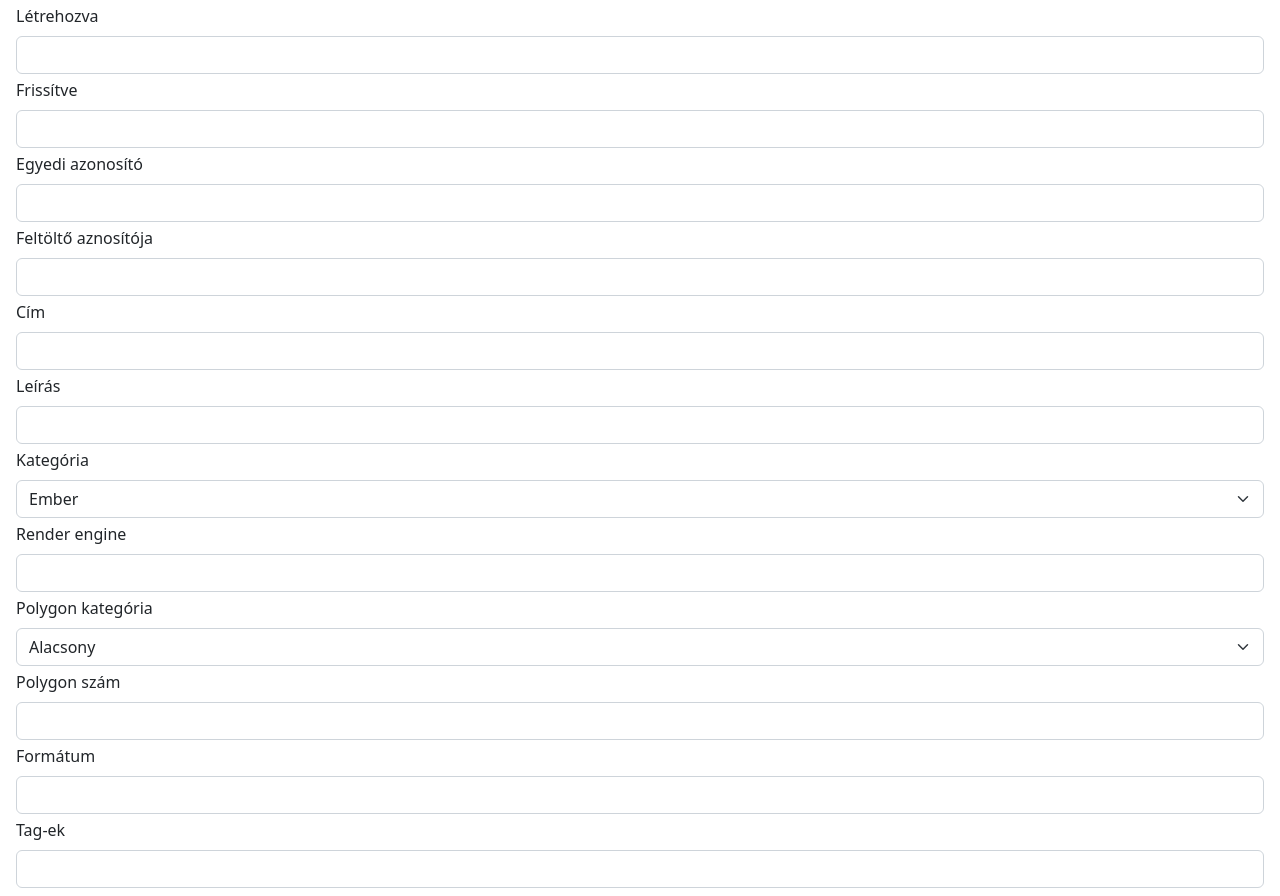
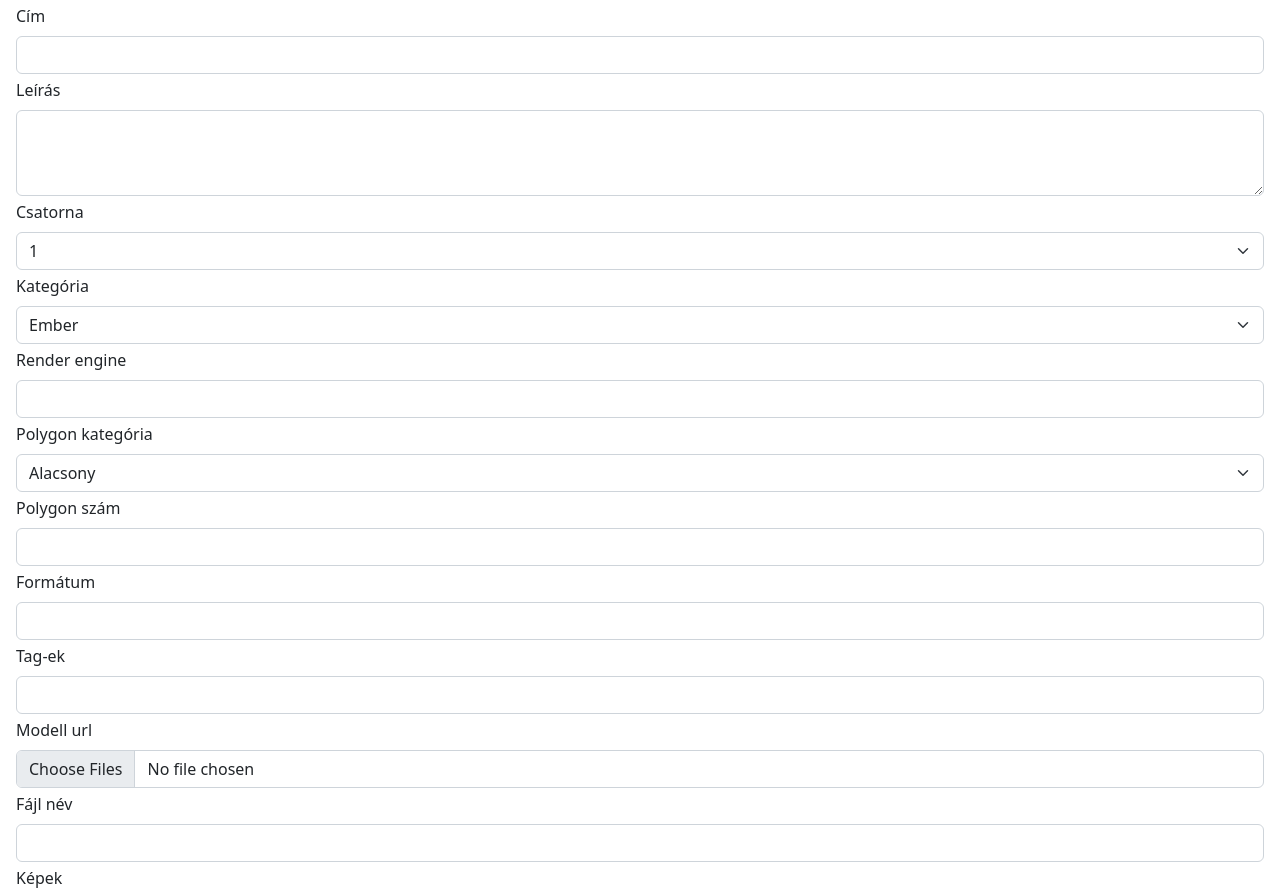
Before and after one commit to draronbalogh/3d, a React (Create React App) app: page /add in a window 1280 px wide. Shown: the top 896 px of the page. Built offline with nearby package versions, Linux system fonts and the light colour scheme.

Commit message:
form update

```diff
--- a/src/_config/config-controller-data-types.ts
+++ b/src/_config/config-controller-data-types.ts
@@ -29,6 +29,8 @@ export const modelConfigSequalizeDataTypes = {
   modelUv: { type: DataTypes.STRING },
   modelLegality: { type: DataTypes.STRING },
   modelScript: { type: DataTypes.STRING },
-  modelDownloadedBy: { type: DataTypes.STRING },
-  modelDownloadCount: { type: DataTypes.STRING }
+  modelViewerUid: { type: DataTypes.STRING },
+  modelViewCount: { type: DataTypes.INTEGER },
+  modelDownloaderUid: { type: DataTypes.STRING },
+  modelDownloadCount: { type: DataTypes.INTEGER }
 };
--- a/src/_config/config-model.ts
+++ b/src/_config/config-model.ts
@@ -1,32 +1,34 @@
 export const modelConfig = [
-  { name: 'id', label: 'Id', control: 'number', inputType: 'input', isVisible: false, isRequired: false },
-  { name: 'createdAt', label: 'Létrehozva', control: 'input', inputType: 'text', isVisible: true, isRequired: false },
-  { name: 'updatedAt', label: 'Frissítve', control: 'input', inputType: 'text', isVisible: true, isRequired: false },
-  { name: 'modelUuid', label: 'Egyedi azonosító', control: 'input', inputType: 'text', isVisible: true, isRequired: false },
-  { name: 'modelUploaderUid', label: 'Feltöltő aznosítója', control: 'input', inputType: 'text', isVisible: true, isRequired: false },
-  { name: 'modelTitle', label: 'Cím', control: 'input', inputType: 'text', isVisible: true, isRequired: true },
-  { name: 'modelDescription', label: 'Leírás', control: 'textarea', inputType: 'text', isVisible: true, isRequired: false },
-  { name: 'modelChannel', label: 'Csatorna', control: 'select', categories: ['1', '2', '3'], inputType: 'select', isVisible: false, isRequired: false },
-  { name: 'modelCategory', label: 'Kategória', control: 'select', categories: ['Ember', 'Állat', 'Gép', 'Egyéb'], inputType: 'select', isVisible: true, isRequired: false },
-  { name: 'modelRenderEngine', label: 'Render engine', control: 'input', inputType: 'text', isVisible: true, isRequired: false },
-  { name: 'modelPolyCategory', label: 'Polygon kategória', categories: ['Alacsony', 'Közepes', 'Magas'], control: 'select', inputType: 'select', isVisible: true, isRequired: false },
-  { name: 'modelPolyCount', label: 'Polygon szám', control: 'input', inputType: 'text', isVisible: true, isRequired: false },
-  { name: 'modelFormat', label: 'Formátum', control: 'input', categories: ['obj', 'fbx'], inputType: 'text', isVisible: true, isRequired: false },
-  { name: 'modelTags', label: 'Tag-ek', control: 'input', inputType: 'text', isVisible: true, isRequired: false },
-  { name: 'modelUrl', label: 'Modell url', control: 'file', inputType: 'text', isVisible: true, isRequired: false },
-  { name: 'modelFileName', label: 'Fájl név', control: 'input', inputType: 'text', isVisible: false, isRequired: false },
-  { name: 'modelImgs', label: 'Képek', control: 'file', inputType: 'text', isVisible: true, isRequired: false },
-  { name: 'modelSourceUrl', label: 'Modell forrása', control: 'textarea', inputType: 'text', isVisible: true, isRequired: false },
-  { name: 'modelIframeUrl', label: 'Iframe url', control: 'input', inputType: 'text', isVisible: true, isRequired: false },
-  { name: 'modelExtraLinks', label: 'Extra linkek', control: 'textarea', inputType: 'text', isVisible: true, isRequired: false },
-  { name: 'modelMaterialUrl', label: 'Material urls', control: 'file', inputType: 'text', isVisible: true, isRequired: false },
-  { name: 'modelState', label: 'Állapot', categories: ['Elérhető', 'Nem elérhető'], control: 'select', inputType: 'select', isVisible: false, isRequired: false },
-  { name: 'modelVisibility', label: 'Láthatóság', control: 'switch', inputType: 'FormCheckType ', isVisible: true, isRequired: false },
-  { name: 'modelRigged', label: 'Riggelve', control: 'switch', inputType: 'FormCheckType ', isVisible: true, isRequired: false },
-  { name: 'modelAnimated', label: 'Animálva', control: 'switch', inputType: 'FormCheckType ', isVisible: true, isRequired: false },
-  { name: 'modelUv', label: 'UV', control: 'input', inputType: 'text', isVisible: true, isRequired: false },
-  { name: 'modelLegality', label: 'Jogállás', categories: ['Jogtiszta modell', 'Ingyenes modell', 'Nem ismert forrás'], control: 'select', inputType: 'select', isVisible: true, isRequired: false },
-  { name: 'modelScript', label: 'Script', control: 'textarea', inputType: 'text', isVisible: true, isRequired: false },
-  { name: 'modelDownloadedBy', label: 'Model downloaded by', control: 'input', inputType: 'text', isVisible: true, isRequired: false },
-  { name: 'modelDownloadCount', label: 'Model downloaded count', control: 'input', inputType: 'text', isVisible: false, isRequired: false }
+  { name: 'id', label: 'Id', control: 'number', inputType: 'input', enableForAddEdit: false, isRequired: false, visibility: true },
+  { name: 'createdAt', label: 'Létrehozva', control: 'input', inputType: 'text', enableForAddEdit: false, isRequired: false, visibility: true },
+  { name: 'updatedAt', label: 'Frissítve', control: 'input', inputType: 'text', enableForAddEdit: false, isRequired: false, visibility: true },
+  { name: 'modelUuid', label: 'Egyedi azonosító', control: 'input', inputType: 'text', enableForAddEdit: false, isRequired: false, visibility: true },
+  { name: 'modelUploaderUid', label: 'Feltöltő aznosítója', control: 'input', inputType: 'text', enableForAddEdit: false, isRequired: false, visibility: true },
+  { name: 'modelTitle', label: 'Cím', control: 'input', inputType: 'text', enableForAddEdit: true, isRequired: true, visibility: true },
+  { name: 'modelDescription', label: 'Leírás', control: 'textarea', inputType: 'text', value: '', enableForAddEdit: true, isRequired: false, visibility: true },
+  { name: 'modelChannel', label: 'Csatorna', control: 'select', categories: ['1', '2', '3'], inputType: 'select', enableForAddEdit: true, isRequired: false, visibility: true },
+  { name: 'modelCategory', label: 'Kategória', control: 'select', categories: ['Ember', 'Állat', 'Gép', 'Egyéb'], inputType: 'select', enableForAddEdit: true, isRequired: false, visibility: true },
+  { name: 'modelRenderEngine', label: 'Render engine', control: 'input', inputType: 'text', enableForAddEdit: true, isRequired: false, visibility: true },
+  { name: 'modelPolyCategory', label: 'Polygon kategória', categories: ['Alacsony', 'Közepes', 'Magas'], control: 'select', inputType: 'select', enableForAddEdit: true, isRequired: false, visibility: true },
+  { name: 'modelPolyCount', label: 'Polygon szám', control: 'input', inputType: 'text', enableForAddEdit: true, isRequired: false, visibility: true },
+  { name: 'modelFormat', label: 'Formátum', control: 'input', categories: ['obj', 'fbx'], inputType: 'text', enableForAddEdit: true, isRequired: false, visibility: true },
+  { name: 'modelTags', label: 'Tag-ek', control: 'input', inputType: 'text', enableForAddEdit: true, isRequired: false, visibility: true },
+  { name: 'modelUrl', label: 'Modell url', control: 'file', inputType: 'text', enableForAddEdit: true, isRequired: false, visibility: true },
+  { name: 'modelFileName', label: 'Fájl név', control: 'input', inputType: 'text', enableForAddEdit: true, isRequired: false, visibility: true },
+  { name: 'modelImgs', label: 'Képek', control: 'file', inputType: 'text', enableForAddEdit: true, isRequired: false, visibility: true },
+  { name: 'modelSourceUrl', label: 'Modell forrása', control: 'textarea', inputType: 'text', value: '', enableForAddEdit: true, isRequired: false, visibility: true },
+  { name: 'modelIframeUrl', label: 'Iframe url', control: 'input', inputType: 'text', enableForAddEdit: true, isRequired: false, visibility: true },
+  { name: 'modelExtraLinks', label: 'Extra linkek', control: 'textarea', inputType: 'text', value: '', enableForAddEdit: true, isRequired: false, visibility: true },
+  { name: 'modelMaterialUrl', label: 'Material urls', control: 'file', inputType: 'text', enableForAddEdit: true, isRequired: false, visibility: true },
+  { name: 'modelState', label: 'Állapot', categories: ['Elérhető', 'Nem elérhető'], control: 'select', inputType: 'select', enableForAddEdit: true, isRequired: false, visibility: true },
+  { name: 'modelVisibility', label: 'Láthatóság', control: 'switch', inputType: 'FormCheckType ', enableForAddEdit: true, isRequired: false, visibility: true },
+  { name: 'modelRigged', label: 'Riggelve', control: 'switch', inputType: 'FormCheckType ', enableForAddEdit: true, isRequired: false, visibility: true },
+  { name: 'modelAnimated', label: 'Animálva', control: 'switch', inputType: 'FormCheckType ', enableForAddEdit: true, isRequired: false, visibility: true },
+  { name: 'modelUv', label: 'UV', control: 'input', inputType: 'text', enableForAddEdit: true, isRequired: false, visibility: true },
+  { name: 'modelLegality', label: 'Jogállás', categories: ['Jogtiszta modell', 'Ingyenes modell', 'Nem ismert forrás'], control: 'select', inputType: 'select', enableForAddEdit: true, isRequired: false, visibility: true },
+  { name: 'modelScript', label: 'Script', control: 'textarea', inputType: 'text', value: '', enableForAddEdit: true, isRequired: false, visibility: true },
+  { name: 'modelViewerUid', label: 'Viewed by', control: 'input', inputType: 'text', enableForAddEdit: false, isRequired: false, visibility: true },
+  { name: 'modelViewCount', label: 'Viewed count', control: 'input', inputType: 'text', enableForAddEdit: false, isRequired: false, visibility: true },
+  { name: 'modelDownloaderUid', label: 'Downloaded by', control: 'input', inputType: 'text', enableForAddEdit: false, isRequired: false, visibility: true },
+  { name: 'modelDownloadCount', label: 'Download count', control: 'input', inputType: 'text', enableForAddEdit: false, isRequired: false }
 ];
--- a/src/front-end/components/component-db/db-add-3d-model/db-add-3d-model.tsx
+++ b/src/front-end/components/component-db/db-add-3d-model/db-add-3d-model.tsx
@@ -26,7 +26,9 @@ export class DbAdd3dModel extends React.Component<any, any> {
   componentDidMount(): void {
     let { data } = this.state;
     modelConfig?.forEach((elm: any, i: number) => {
-      elm.name !== 'id' && elm.control !== 'switch' ? (data[modelConfig[i].name] = '') : null;
+      let d = data[modelConfig[i].name];
+      elm.name !== 'id' && elm.control !== 'switch' ? (d = '') : null;
+      if (elm.name === 'modelViewCount' || elm.name === 'modelViewCount') d = 1;
       this.setState({
         data: data
       });
@@ -37,11 +39,20 @@ export class DbAdd3dModel extends React.Component<any, any> {
   save3dModel = async (e: any) => {
     e.preventDefault();
     const { data } = this.state;
+
     try {
       const response = await axios.post(_CONFIG.url.getModel, data);
       this.setState({ isSaved: true });
-      // console.log('response :>> ', response.data);
+      console.log('response :>> ', response.data);
     } catch (e: any) {
+      let errorStatus = '';
+      if (!e.response) {
+        // network error
+        errorStatus = 'Error: Network Error';
+      } else {
+        errorStatus = e.response.data.message;
+      }
+      console.log('Axios Reports Error: ', errorStatus);
       console.log('Axios Error: ', e);
     }
   };
@@ -78,9 +89,12 @@ export class DbAdd3dModel extends React.Component<any, any> {
   };
 
   formBuilder = (i: number, elm: any) => {
+    // console.log('elm :>> ', elm);
     let { data } = this.state,
       ctr = modelConfig[i].control,
       category = modelConfig[i].categories;
+    // console.log('elm :>> ', elm.name);
+    // console.log('ctr', ctr);
     switch (ctr) {
       case 'switch':
         return <Form.Check type={'switch'} id={`ctr${i}`} label={elm.label} defaultChecked={elm.name === 'modelVisibility' ? true : false} onChange={(e) => this.switcher(elm.name, e.target.checked)} />;
@@ -100,19 +114,23 @@ export class DbAdd3dModel extends React.Component<any, any> {
         // webkitdirectory={'false'}
         //@ts-ignore
         return <Form.Control multiple type={ctr} name='imageName' onChange={(e) => this.inputDataUpdater(elm.name, e.target.files)}></Form.Control>;
+      case 'textarea':
+        return <Form.Control as={ctr} rows={3} value={data?.hasOwnProperty(elm.name) ? data[elm.name] : ''} onChange={(e) => this.inputDataUpdater(elm.name, e.target.value)}></Form.Control>;
       default:
-        return <Form.Control type={ctr} value={data?.hasOwnProperty(elm.name) ? data[elm.name] : ''} onChange={(e) => this.inputDataUpdater(elm.name, e.target.value)}></Form.Control>;
+        return <Form.Control type={ctr} value={data?.hasOwnProperty(elm.name) ? data[elm.name] : ''} onChange={(e) => this.inputDataUpdater(elm.name, e.target.value)} required={elm.isRequired}></Form.Control>;
     }
   };
   render() {
     const { isSaved } = this.state;
+
     return (
       <Form onSubmit={this.save3dModel}>
         {modelConfig
           ? modelConfig.map((elm: any, i: number) => {
               let ctr = modelConfig[i].control,
-                isVisible = modelConfig[i].isVisible;
-              return isVisible ? (
+                enableForAddEdit = modelConfig[i].enableForAddEdit;
+
+              return enableForAddEdit ? (
                 <Form.Group className={ctr !== 'hidden' ? 'm-1' : 'd-nonennnn'} key={i}>
                   {ctr !== 'switch' ? <Form.Label>{elm.label}</Form.Label> : null}
                   {this.formBuilder(i, elm)}
--- a/src/front-end/components/component-db/db-edit-3d-model/db-edit-3d-model.tsx
+++ b/src/front-end/components/component-db/db-edit-3d-model/db-edit-3d-model.tsx
@@ -4,7 +4,6 @@ import axios, { AxiosResponse } from 'axios';
 import { Navigate } from 'react-router-dom';
 import { Link } from 'react-router-dom';
 import { isVariableDeclaration, NumericLiteral } from 'typescript';
-import { NULL } from 'node-sass';
 import Button from 'react-bootstrap/Button';
 import Form from 'react-bootstrap/Form';
 import { _CONFIG } from '../../../../_config/_config';
@@ -28,6 +27,7 @@ export class DbEdit3dModel extends React.Component<any, any> {
       isSaved: false,
       data: this.props.data
     };
+    // console.log(' this.props.data', this.props.data);
   }
 
   componentDidMount(): void {
@@ -35,12 +35,18 @@ export class DbEdit3dModel extends React.Component<any, any> {
     if (data.length >= 1) this.findDataById();
     if (!data.length) this.fetchModelDataById();
   }
+  componentDidUpdate(prevProps: any, prevState: any) {
+    if (JSON.stringify(this.props.data) !== JSON.stringify(prevProps.data)) {
+      this.setState({ data: this.props.data });
+    }
+  }
   findDataById = () => {
     const { data, id } = this.state;
     let obj = data.find((o: { id: any }) => o.id === id);
     this.setState({ data: obj });
   };
   fetchModelDataById = async () => {
+    console.log('fetichng');
     try {
       const { id } = this.state;
       const response = await axios.get(_CONFIG.url.getModel + id);
@@ -86,13 +92,7 @@ export class DbEdit3dModel extends React.Component<any, any> {
       if (value.name === elm) return value.label;
     });
   };
-  getFiles = (element: any) => {
-    let elm = '';
-    setTimeout(() => {
-      elm = element ? element : '';
-    }, 500);
-    return elm;
-  };
+
   switcher = (elm: any, trgVal: any) => {
     this.setState({
       data: {
@@ -102,46 +102,58 @@ export class DbEdit3dModel extends React.Component<any, any> {
     });
     return trgVal;
   };
-
+  newFunction = (category: any) => {
+    //console.log('category', category);
+    return Array.isArray(category)
+      ? category.map((element: any, x: number) => (
+          <option key={x} value={element}>
+            {element}
+          </option>
+        ))
+      : null;
+  };
   formBuilder = (i: number, elm: string) => {
     let { data } = this.state,
       element = data[elm],
       ctr = modelConfig[i].control,
       category = modelConfig[i].categories,
+      isRequired = modelConfig[i].isRequired,
       label = modelConfig[i].label;
+
     switch (ctr) {
       case 'switch':
         return <Form.Check type={'switch'} id={`ctr${i}`} label={label} defaultChecked={element} onChange={(e) => this.switcher(elm, e.target.checked)} />;
       case 'select':
         return (
-          <Form.Select onChange={(e) => this.inputDataUpdater(elm, e.target.value)} defaultValue={element ? element : ''}>
-            {Array.isArray(category)
-              ? category.map((element: any, x: number) => (
-                  <option key={x} value={element}>
-                    {element}
-                  </option>
-                ))
-              : null}
+          <Form.Select onChange={(e) => this.inputDataUpdater(elm, e.target.value)} value={element ? element : ''}>
+            <>
+              {
+                // TODO:: itt kéne valami setTimeout
+              }
+              {this.newFunction(category)}
+            </>
           </Form.Select>
         );
       case 'file':
         //@ts-ignore
         return <Form.Control multiple type={ctr} name='imageName' onChange={(e) => this.inputDataUpdater(elm, e.target.files)}></Form.Control>;
+      case 'textarea':
+        return <Form.Control as={ctr} rows={3} value={element ? element : ''} onChange={(e) => this.inputDataUpdater(elm, e.target.value)}></Form.Control>;
       default:
-        return <Form.Control type={ctr} value={element ? element : ''} onChange={(e) => this.inputDataUpdater(elm, e.target.value)}></Form.Control>;
+        return <Form.Control type={ctr} value={element ? element : ''} onChange={(e) => this.inputDataUpdater(elm, e.target.value)} required={isRequired}></Form.Control>;
     }
   };
 
   render() {
     const { data, isSaved } = this.state;
-
+    // console.log('data :>> ', typeof data);
     return (
       <Form onSubmit={this.update3dModel}>
         {data
           ? Object.keys(data)?.map((elm: any, i: number) => {
               let ctr = modelConfig[i].control,
-                isVisible = modelConfig[i].isVisible;
-              return isVisible ? (
+                enableForAddEdit = modelConfig[i].enableForAddEdit;
+              return enableForAddEdit ? (
                 <Form.Group className={ctr !== 'hidden' ? 'm-1' : 'd-none'} key={i}>
                   {ctr !== 'switch' ? <Form.Label>{this.getTitle(elm)}</Form.Label> : null}
                   {this.formBuilder(i, elm)}
```
Also changed, not shown: 1 other file (tests, documents, lock files or other folders).
